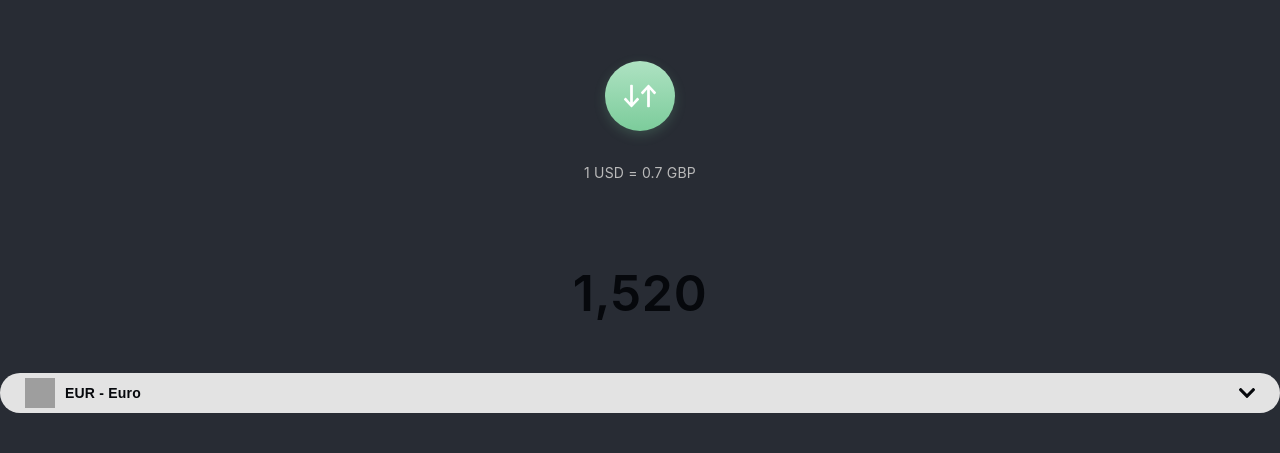
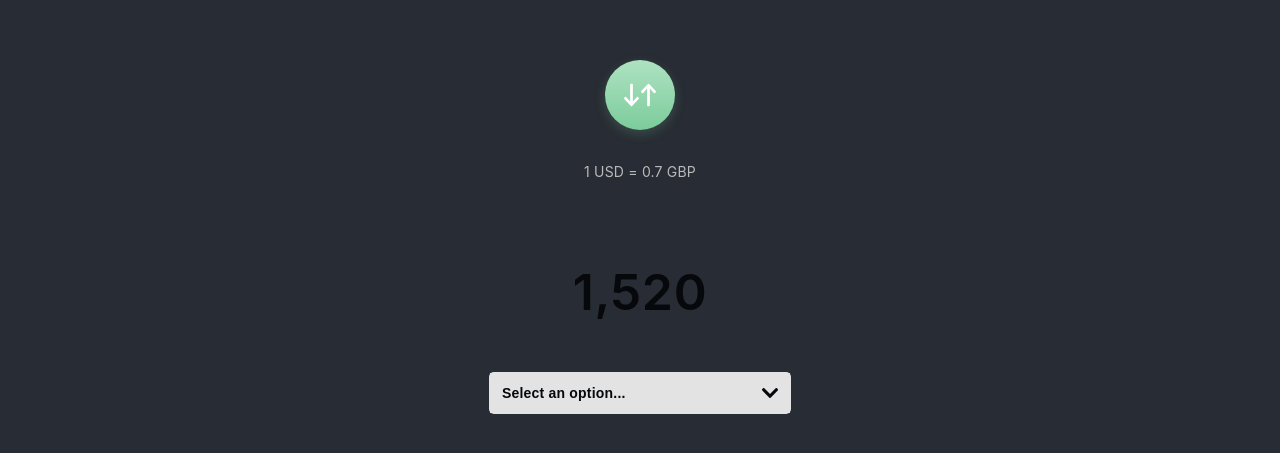
Before and after one commit to samogorm/currency-converter, a React (Create React App) app: page / in a window 1280 px wide. Shown: the part 163-616 px from the top of the page. Built offline with nearby package versions, Linux system fonts and the light colour scheme; grey boxes are pictures that could not be loaded.

Commit message:
Select Option List Component
* Started building out the select option list component

* Got it working so that it can select an option from the dropdown menu

```diff
--- a/src/App.js
+++ b/src/App.js
@@ -4,7 +4,7 @@ import './App.css';
 import { Switch } from './shared-components/switch/Switch';
 import { ConversionRate } from './shared-components/conversion-rate/ConversionRate';
 import { CurrencyValue } from './shared-components/currency-value/CurrencyValue';
-import SelectOption from './shared-components/select-option/SelectOption';
+import SelectOptionList from './shared-components/select-option-list/SelectOptionList';
 
 function App() {
   return (
@@ -16,7 +16,7 @@ function App() {
         <ConversionRate base_currency_code="USD" base_currency_rate="1" target_currency_code="GBP" target_currency_rate="0.7"/>
         <CurrencyValue currency_value="1,520" />
 
-        <SelectOption key="1" currency_code="EUR" country="Europe" currency="Euro" />
+        <SelectOptionList id="1" currency_code="EUR" country="Europe" currency="Euro"/>
       </header>
     </div>
   );
--- /dev/null
+++ b/src/shared-components/select-option-list/SelectOptionList.css
@@ -0,0 +1,19 @@
+.select-option-list {
+    background: #E3E3E3;
+    border-radius: 5px;
+    padding: 1px;
+    min-width: 300px;
+}
+
+.select-option--selected {
+    background: #E3E3E3;
+}
+
+.select-option-list-dropdown {
+    background: #E3E3E3;
+    transition: background .2s ease-in-out;
+}
+
+.select-option-list-dropdown--closed {
+    display: none;
+}
--- /dev/null
+++ b/src/shared-components/select-option-list/SelectOptionList.js
@@ -0,0 +1,127 @@
+import React, {Component} from 'react';
+import SelectOption from './../select-option/SelectOption';
+
+import './SelectOptionList.css';
+import chevronDown from './../../assets/icons/chevron-down.svg';
+
+class SelectOptionList extends Component {
+    constructor(props) {
+        super(props);
+
+        this.state = {
+            selectedOption: null,
+            options: [
+                {
+                    country: 'Canada',
+                    currency: 'Canadian Dollar',
+                    code: 'CAD',
+                    number: 124,
+                    country_flag: 'Canada',
+                    archived: false
+                },
+                {
+                    country: 'Hong Kong',
+                    currency: 'Hong Kong Dollar',
+                    code: 'HKD',
+                    number: 344,
+                    archived: false
+                },
+                {
+                    country: 'Iceland',
+                    currency: 'Iceland Krona',
+                    code: 'ISK',
+                    number: 352,
+                    archived: false
+                },
+                {
+                    country: 'The Philippines',
+                    currency: 'Philippine Peso',
+                    code: 'PHP',
+                    number: 608,
+                    archived: false
+                }
+            ],
+            isDropdownToggled: false
+        }
+
+        this._renderSelectedOption = this._renderSelectedOption.bind(this);
+        this._toggleDropdown = this._toggleDropdown.bind(this);
+        this._renderOptions = this._renderOptions.bind(this);
+        this._captureOptionValue = this._captureOptionValue.bind(this);
+    }
+
+    render() {
+        return(
+            <div id={this.props.listId} className={`select-option-list ${this.state.isDropdownToggled ? 'select-option-list--open' : 'select-option-list--closed'}`}>
+                <button key={this.props.key} className="select-option select-option--selected" type="button" onClick={this._toggleDropdown}>
+                    {this._renderSelectedOption()}
+                    <div className="button-right">
+                        <img className="chevron-down" src={chevronDown} alt="Chevron Down Icon" />
+                    </div>
+                </button>
+                <div className={`select-option-list-dropdown ${this.state.isDropdownToggled ? 'select-option-list-dropdown--open' : 'select-option-list-dropdown--closed'}`}>
+                    {this._renderOptions()}
+                </div>
+            </div>
+        )
+    }
+
+    _renderSelectedOption = () => {
+        if(this.state.selectedOption !== null) {
+            return(
+                <div className="button-left">
+                    <img className="country-flag" src={require(`./../../assets/country-flags/${this.state.selectedOption.currency_code}.svg`)} alt={`${this.state.selectedOption.country} Flag`} />
+                    <span>{this.state.selectedOption.currency_code} - {this.state.selectedOption.currency}</span>
+                </div>
+            );
+        } else {
+            return(
+                <div className="button-left">
+                    <span>Select an option...</span>
+                </div>
+            )
+        }
+    }
+
+    /**
+     * Toggles the state of isDropdownToggled to true/false.
+     */
+    _toggleDropdown = () => {
+        this.setState({isDropdownToggled: !this.state.isDropdownToggled});
+    }
+
+    /**
+     * Renders the option list.
+     */
+    _renderOptions = () => {
+        let options = this.state.options;
+
+        if(options.length > 0) {
+            return options.map((option, index)=> {
+                if(this.state.selectedOption === null || this.state.selectedOption.currency_code !== option.code) {
+                    return(
+                        <SelectOption
+                            key={index}
+                            currency_code={option.code}
+                            country={option.country}
+                            currency={option.currency}
+                            captureOptionValue={this._captureOptionValue}
+                        />
+                    );
+                }
+            });
+        }
+    }
+
+    /**
+     * Gets the option value from the child component.
+     *
+     * @var {Object} value the object passed from the child.
+     */
+    _captureOptionValue = (value) => {
+        this.setState({selectedOption: value});
+    }
+
+}
+
+export default SelectOptionList;
--- a/src/shared-components/select-option/SelectOption.css
+++ b/src/shared-components/select-option/SelectOption.css
@@ -1,27 +1,39 @@
-.select-option--selected {
-    background: #E3E3E3;
-    border-radius: 50px;
+.select-option {
+    background: #FFF;
     display: flex;
     width: 100%;
     align-items: center;
     border: none;
-    padding: 5px 25px;
+    padding: 8px 12px;
     justify-content: space-between;
 }
 
-.select-option--selected > .button-left {
+.select-option:hover {
+    cursor: pointer;
+    background: #E3E3E3;
+    transition: background .2s ease-in-out;
+}
+
+.select-option > .button-left {
     display: flex;
     width: 100%;
     align-items: center;
 }
 
-.select-option--selected > .button-left > .country-flag {
+.select-option > .button-left > .country-flag {
     height: 30px;
     width: 30px;
     margin-right: 10px;
+    transition: all .5s ease-in-out;
+    -webkit-transform-style: preserve-3d;
+    transform-style: preserve-3d;
 }
 
-.select-option--selected > .button-left > span {
+.select-option:hover > .button-left >.country-flag {
+    transform: rotateY(180deg);
+}
+
+.select-option > .button-left > span {
     font-weight: bold;
     font-size: 14px;
     color: #06080C;
--- a/src/shared-components/select-option/SelectOption.js
+++ b/src/shared-components/select-option/SelectOption.js
@@ -1,28 +1,20 @@
 import React, { Component } from 'react';
 
 import './SelectOption.css';
-import chevronDown from './../../assets/icons/chevron-down.svg';
 
 class SelectOption extends Component {
     constructor(props) {
         super(props);
-
-        this.state = {
-            selectedOption: false
-        }
 
         this._passSelectedValueBackToParent = this._passSelectedValueBackToParent.bind(this);
     }
 
     render() {
         return(
-            <button key={this.props.key} className="select-option--selected" type="button" onClick={() => this._passSelectedValueBackToParent(this.props.currency_code)}>
+            <button key={this.props.id} className="select-option" type="button" onClick={() => this._passSelectedValueBackToParent({ country: this.props.country, currency_code: this.props.currency_code, currency: this.props.currency})}>
                 <div className="button-left">
                     <img className="country-flag" src={require(`./../../assets/country-flags/${this.props.currency_code}.svg`)} alt={`${this.props.country} Flag`} />
                     <span>{this.props.currency_code} - {this.props.currency}</span>
-                </div>
-                <div className="button-right">
-                    <img className="chevron-down" src={chevronDown} alt="Chevron Down Icon" />
                 </div>
             </button>
         )
@@ -35,7 +27,7 @@ class SelectOption extends Component {
      * @var {Any} value The value to be passed up to the parent.
      */
     _passSelectedValueBackToParent = (value) => {
-        this.props.captureValue(value);
+        this.props.captureOptionValue(value);
     }
 }
 
```
